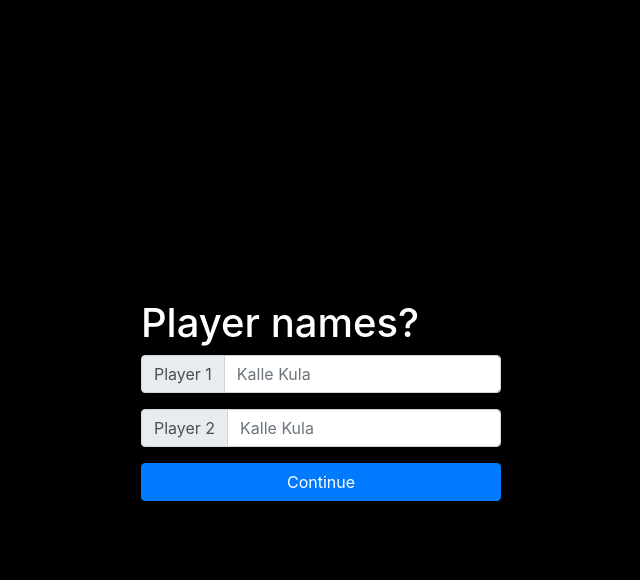
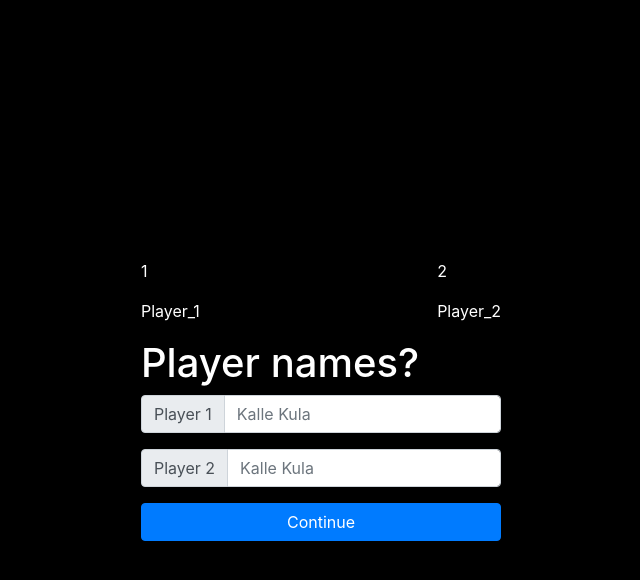
Before and after one commit to tarekfb/emojis-board-game, a React (Create React App) app: page / in a window 1280 px wide. Both pictures are taken after a click on the button "Continue". Shown: the top 580 px of the page, without its empty margins (319-959 px from the left). Built offline with nearby package versions, Linux system fonts and the light colour scheme; the HTML template or start-up script is replaced by a standard one.

Commit message:
Player component, char select

```diff
--- a/src/component/Player.js
+++ b/src/component/Player.js
@@ -6,12 +6,13 @@ const Player = () => {
   const { players } = useContext(PlayerContext);
 
   return (
-    <div className="players">
+    <div className="d-flex flex-row justify-content-between">
     {
       players.map(player => (
         <div key={player.number} className="player">
+          <p>{player.number}</p>
           <p>{player.name}</p>
-
+          <p>{player.character}</p>
         </div>
       ))
     }
--- a/src/containers/CharacterSelect.js
+++ b/src/containers/CharacterSelect.js
@@ -15,18 +15,7 @@ const CharacterSelect = ({ advanceStage }) => {
   const { players, setPlayers } = useContext(PlayerContext);
   const [currentPlayerSelect, setCurrentPlayerSelect] = useState(1);
 
-  // const setPlayerCharacter = (character) => {
-  //   let tmpPlayers = players;
-  //
-  //   for (let i = 0; i < tmpPlayers.length; i++) {
-  //     tmpPlayers[i].name = names[i];
-  //   }
-  //
-  //   setPlayers(tmpPlayers);
-  // };
-
   const setCharacter = (character) => {
-
     if (players.find(player => player.character === character))
       alert("No.");
     else {
@@ -38,28 +27,12 @@ const CharacterSelect = ({ advanceStage }) => {
       });
 
       setPlayers(tmpPlayers);
+      setCurrentPlayerSelect(currentPlayerSelect + 1);
     }
-
-    setCurrentPlayerSelect(currentPlayerSelect + 1);
-
-      // this.setState((prevState) => ({
-      //   currentPlayerSelect: prevState.currentPlayerSelect + 1,
-      //   players: [
-      //     ...prevState.players, {
-      //       number: prevState.currentPlayerSelect,
-      //       pawn,
-      //     }
-      //   ],
-      //   showSetPlayerNames: false,
-      //   readyToStart: prevState.currentPlayerSelect === 2 ? true : false,
-      // }));
-
   };
-
 
   return (
     <div className="d-flex flex-column justify-content-around align-items-center">
-
       {
         players.map(player => (
           player.number === currentPlayerSelect ?
@@ -74,18 +47,9 @@ const CharacterSelect = ({ advanceStage }) => {
           ))
         }
       </div>
-
-      {/*<div*/}
-      {/*  className="container"*/}
-      {/*  onClick={() => setCharacter(character)}>*/}
-      {/*  <div>*/}
-
-      {/*    src={`./images/${pawn}-pawn.png`}/>*/}
-      {/*  <img*/}
-      {/*    src={`./images/${pawn}.png`}/>*/}
-      {/*</div>*/}
-
-      <Button onClick={advanceStage}>Continue</Button>
+      {
+        currentPlayerSelect > players.length ? <Button onClick={advanceStage}>Start game</Button> : null
+      }
     </div>
   )
 };
--- a/src/containers/GamePreparation.js
+++ b/src/containers/GamePreparation.js
@@ -3,6 +3,7 @@ import React, {useState} from "react";
 import NumberOfPlayers from "./NumberOfPlayers";
 import PlayerNames from "./PlayerNames";
 import CharacterSelect from './CharacterSelect';
+import Player from "../component/Player";
 
 const stages = [
   "nbrOfPlayers",
@@ -24,9 +25,8 @@ const GamePreparation = () => {
 
   return (
     <div className="gamePreparation">
-      {
+      <Player />
 
-      }
       {stage === "nbrOfPlayers" ? <NumberOfPlayers advanceStage={advanceStage} /> : null}
       {stage === "playerNames" ? <PlayerNames advanceStage={advanceStage} /> : null}
       {
--- a/src/containers/NumberOfPlayers.js
+++ b/src/containers/NumberOfPlayers.js
@@ -3,7 +3,9 @@ import React, {useContext} from "react";
 import Button from 'react-bootstrap/Button';
 import InputGroup from "react-bootstrap/InputGroup";
 import FormControl from "react-bootstrap/FormControl";
+
 import PlayerContext from "../PlayerContext";
+import Player from "../component/Player";
 
 const NumberOfPlayers = ({ advanceStage }) => {
   const { players, setPlayers } = useContext(PlayerContext);
@@ -15,7 +17,6 @@ const NumberOfPlayers = ({ advanceStage }) => {
       const player = {
         number: i,
         name: `Player_${i}`,
-        character: "",
       }
       tmpPlayers.push(player);
     }
@@ -29,6 +30,7 @@ const NumberOfPlayers = ({ advanceStage }) => {
 
   return (
     <div className="d-flex flex-column">
+      <Player />
       <h1>How many players?</h1>
 
       <InputGroup className="mb-3">
```
